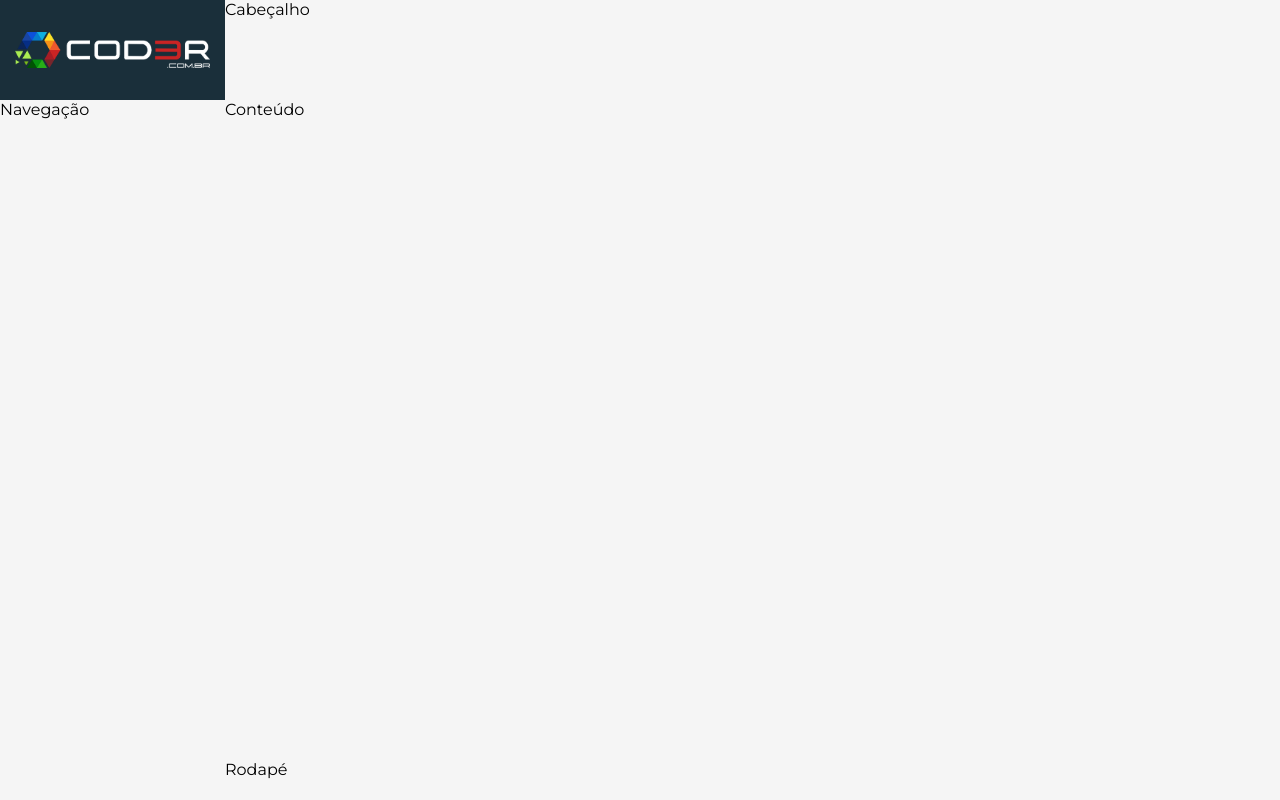
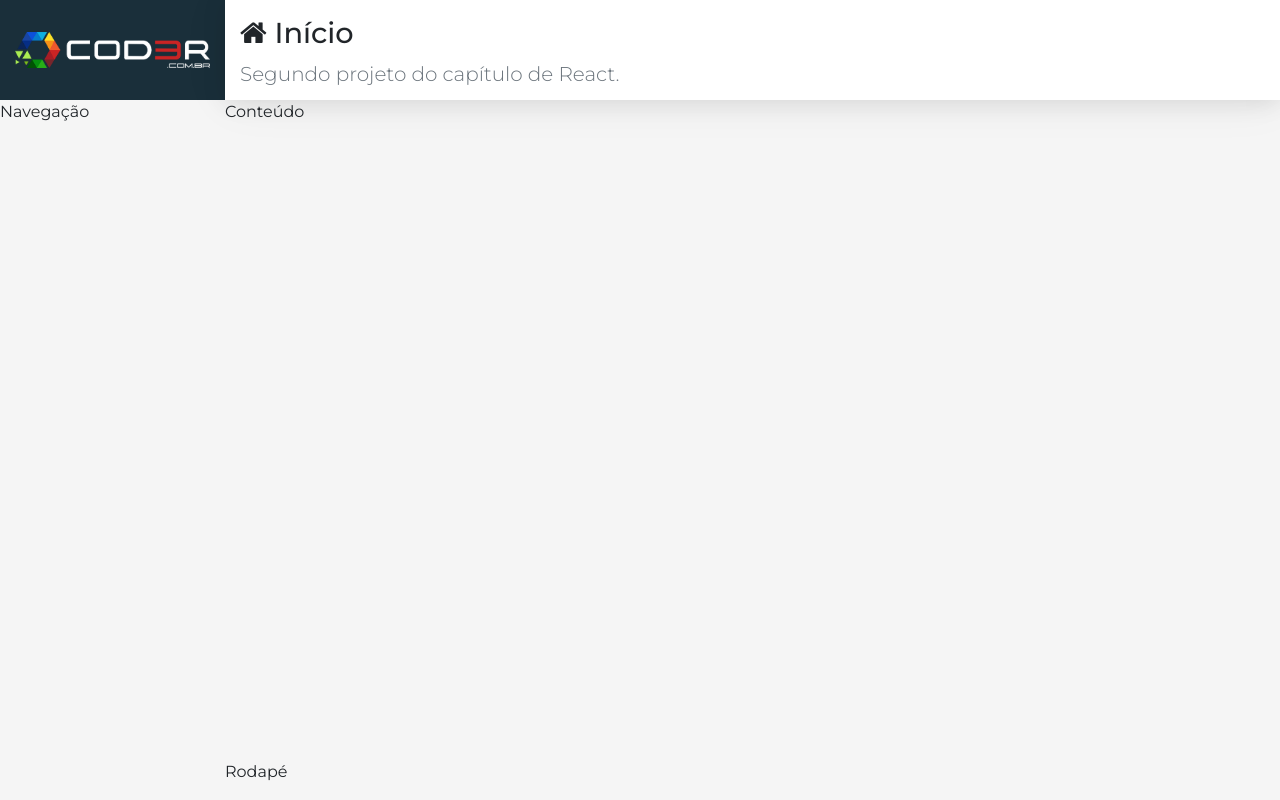
Before and after one commit to drrockenbach/curso_web_moderno, a React (Create React App) app in the folder exercicios-web/react/crud/frontend/: page / in a window 1280 px wide. Built offline with nearby package versions, Linux system fonts and the light colour scheme.

Commit message:
React - Projeto CRUD - Componente cabeçalho

```diff
--- a/exercicios-web/react/crud/frontend/src/components/template/Header.css
+++ b/exercicios-web/react/crud/frontend/src/components/template/Header.css
@@ -0,0 +1,12 @@
+
+header.header {
+    background-color: #FFF;
+    padding: 0px 15px;
+    overflow: hidden;
+    white-space: nowrap; /* Para não quebrar a linha */
+    box-shadow: var(--shadow);
+}
+
+header.header h1 {
+    font-size: 1.8em;
+}
--- a/exercicios-web/react/crud/frontend/src/components/template/Header.jsx
+++ b/exercicios-web/react/crud/frontend/src/components/template/Header.jsx
@@ -1,4 +1,12 @@
 import './Header.css'
 import React from 'react'
 
-export default props => <header className="header">Cabeçalho</header>
+export default props =>
+// d-none - para celulares não vai aparecer o cabeçalho
+// d-sm-flex - Se o dispositivo for sm para cima, vai usar display-flex
+<header className="header d-none d-sm-flex flex-column">
+    <h1 className="mt-3">
+        <i className={`fa fa-${props.icon}`}></i> {props.title}
+    </h1>
+    <p className="lead text-muted">{props.subtitle}</p>
+</header>
--- a/exercicios-web/react/crud/frontend/src/components/template/Main.jsx
+++ b/exercicios-web/react/crud/frontend/src/components/template/Main.jsx
@@ -4,6 +4,6 @@
 
 export default props =>
     <React.Fragment>
-        <Header></Header>
+        <Header {...props} />
         <main className="content">Conteúdo</main>
     </React.Fragment>
--- a/exercicios-web/react/crud/frontend/src/main/App.jsx
+++ b/exercicios-web/react/crud/frontend/src/main/App.jsx
@@ -1,3 +1,5 @@
+import 'bootstrap/dist/css/bootstrap.min.css'
+import 'font-awesome/css/font-awesome.min.css'
 import './App.css'
 import React from 'react'
 import Logo from '../components/template/Logo'
@@ -9,6 +11,6 @@
 <div className="app">
     <Logo></Logo>
     <Nav></Nav>
-    <Main></Main>
+    <Main icon='home' title="Início" subtitle="Segundo projeto do capítulo de React." />
     <Footer></Footer>
 </div>
```
Also changed, not shown: 1 other file (tests, documents, lock files or other folders).
